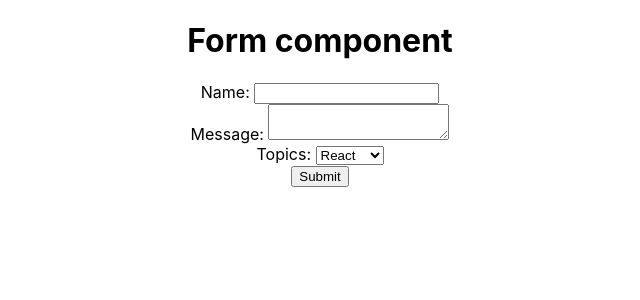
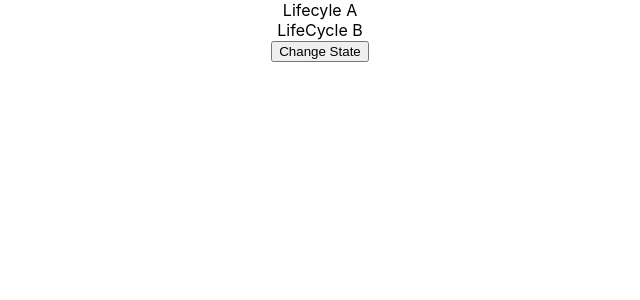
Before and after one commit to harislee168/first-react, a React (Create React App) app: page / in a window 1280 px wide. Shown: the top 300 px of the page, without its empty margins (320-960 px from the left). Built offline with nearby package versions, Linux system fonts and the light colour scheme.

Commit message:
react class lifecycle

```diff
--- a/src/App.js
+++ b/src/App.js
@@ -9,6 +9,7 @@ import ParentComponent from './components/ParentComponent.js';
 import ConditionalRender from './components/ConditionalRender.js'
 import ListRender, {NameRender} from './components/ListRender.js';
 import Form from './components/Form.js';
+import LifecycleA from './components/LifecycleA.js';
 
 function App() {
   return (
@@ -29,7 +30,8 @@ function App() {
       {/* <ConditionalRender /> */}
       {/* <ListRender />
       <NameRender /> */}
-      <Form />
+      {/* <Form /> */}
+      <LifecycleA />
     </div>
   );
 }
--- /dev/null
+++ b/src/components/LifecycleA.js
@@ -0,0 +1,58 @@
+import React, { Component } from 'react'
+import LifecycleB from './LifecycleB.js'
+
+class LifecycleA extends Component {
+
+  constructor(props) {
+    super(props)
+    this.state = {
+      name: 'Hello World'
+    }
+    console.log('LifecycleA Constructor')
+  }
+
+  static getDerivedStateFromProps(props, state) {
+    console.log('LifecycleA getDerivedStateFromProps')
+    console.log(`A ${state.name}`)
+    return null
+  }
+
+  shouldComponentUpdate(nextProps, nextState) {
+    console.log('LifecycleA shouldComponentUpdate')
+    console.log(`A Before ${this.state.name}`)
+    console.log(`A After ${nextState.name}`)
+    return true
+  }
+
+  getSnapshotBeforeUpdate(prevProps, prevState) {
+    console.log('LifecycleA getSnapshotBeforeUpdate')
+    console.log(`A After ${prevState.name}`)
+    return null
+  }
+
+  changeStateHandler = () => {
+    this.setState({name: 'Bonny'})
+  }
+
+  render() {
+    console.log('LifecycleA render')
+    return (
+      <div>
+        <div>Lifecyle A</div>
+        <LifecycleB />
+        <button onClick={this.changeStateHandler}>Change State</button>
+      </div>
+
+    )
+  }
+
+  componentDidUpdate() {
+    console.log('LifecycleA componentDidUpdate')
+  }
+
+  componentDidMount(){
+    console.log('LifecycleA componentDidMount')
+  }
+}
+
+export default LifecycleA
--- /dev/null
+++ b/src/components/LifecycleB.js
@@ -0,0 +1,43 @@
+import react, {Component} from 'react'
+
+class LifecycleB extends Component {
+  constructor(props) {
+    super(props)
+    this.state = {
+      name: 'Bruce'
+    }
+    console.log('Constructor Lifecyle B')
+  }
+
+  static getDerivedStateFromProps(props, state) {
+    console.log('getDerivedStateFromProps Lifecyle B')
+    return null
+  }
+
+  shouldComponentUpdate(nextProps, nextState) {
+    console.log('shouldComponentUpdate Lifecycle B')
+    return true
+  }
+
+  getSnapshotBeforeUpdate(prevProps, prevState) {
+    console.log('getSnapshotBeforeUpdate Lifecycle B')
+    return null
+  }
+
+  render() {
+    console.log('render Lifecyle B')
+    return (
+      <div>LifeCycle B</div>
+    )
+  }
+
+  componentDidUpdate() {
+    console.log('Component Did Update Lifecyle B')
+  }
+
+  componentDidMount() {
+    console.log('Component Did Mount Lifecyle B')
+  }
+}
+
+export default LifecycleB
--- a/src/index.js
+++ b/src/index.js
@@ -6,9 +6,7 @@ import reportWebVitals from './reportWebVitals';
 
 const root = ReactDOM.createRoot(document.getElementById('root'));
 root.render(
-  <React.StrictMode>
-    <App />
-  </React.StrictMode>
+  <App />
 );
 
 // If you want to start measuring performance in your app, pass a function
```
